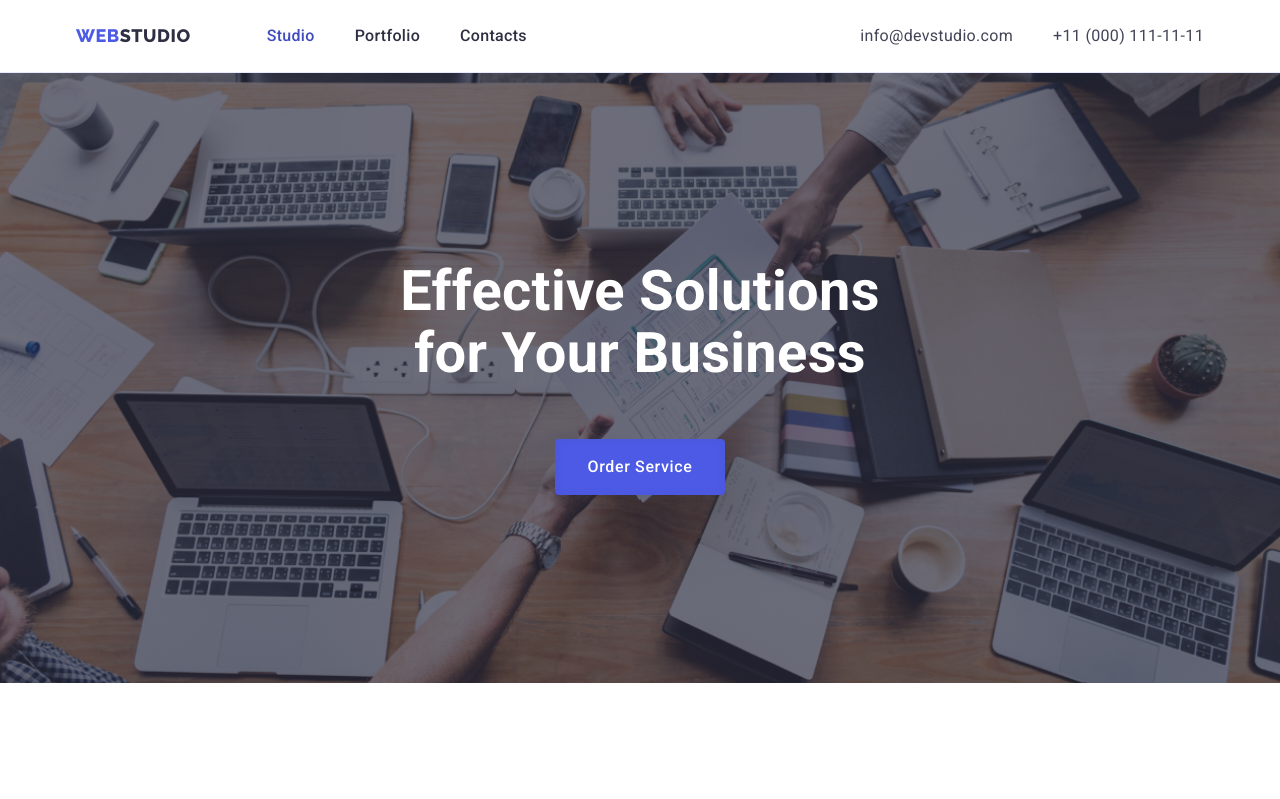
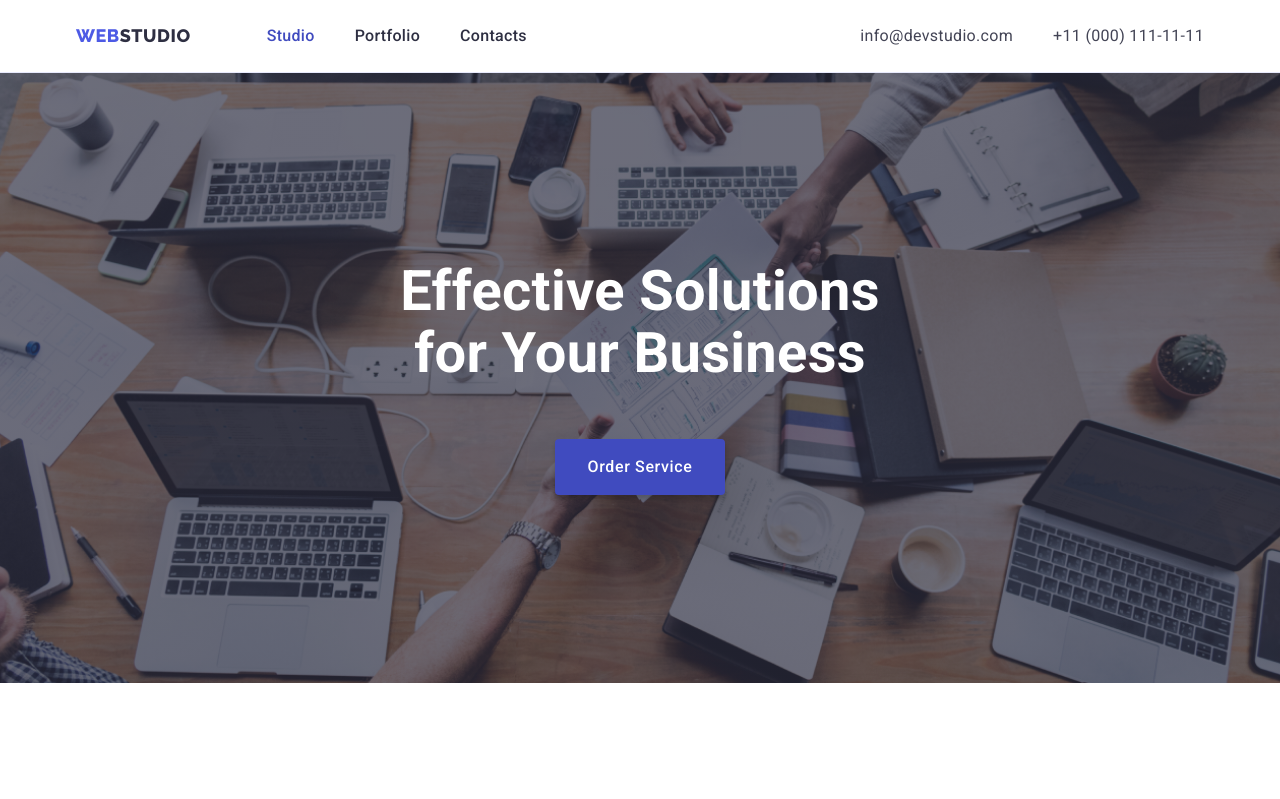
Before and after one commit to martynenkovDm/goit-markup-hw-04, a plain HTML site: page index.html in a window 1280 px wide. Both pictures are taken after a click on the button "Order Service". Shown: the top 799 px of the page. Drawn offline with nearby package versions, Linux system fonts and the light colour scheme.

Commit message:
fix button hover and focus

```diff
--- a/css/styles.css
+++ b/css/styles.css
@@ -121,16 +121,13 @@ body {
   background-color: var(--logotype-part-color);
 }
 
-.button:hover {
+.button:is(:hover, :focus) {
   color: var(--main-heading-color);
   background-color: var(--primary-button-color);
   box-shadow: 0px 4px 4px rgba(0, 0, 0, 0.15);
+  outline: none;
 }
-.button:focus {
-  color: var(--main-heading-color);
-  background-color: var(--accent-color);
-  box-shadow: inset 0px 0px 12px rgba(0, 0, 0, 0.05);
-}
+
 /** Logo */
 .logotype {
   color: var(--accent-color);
```
